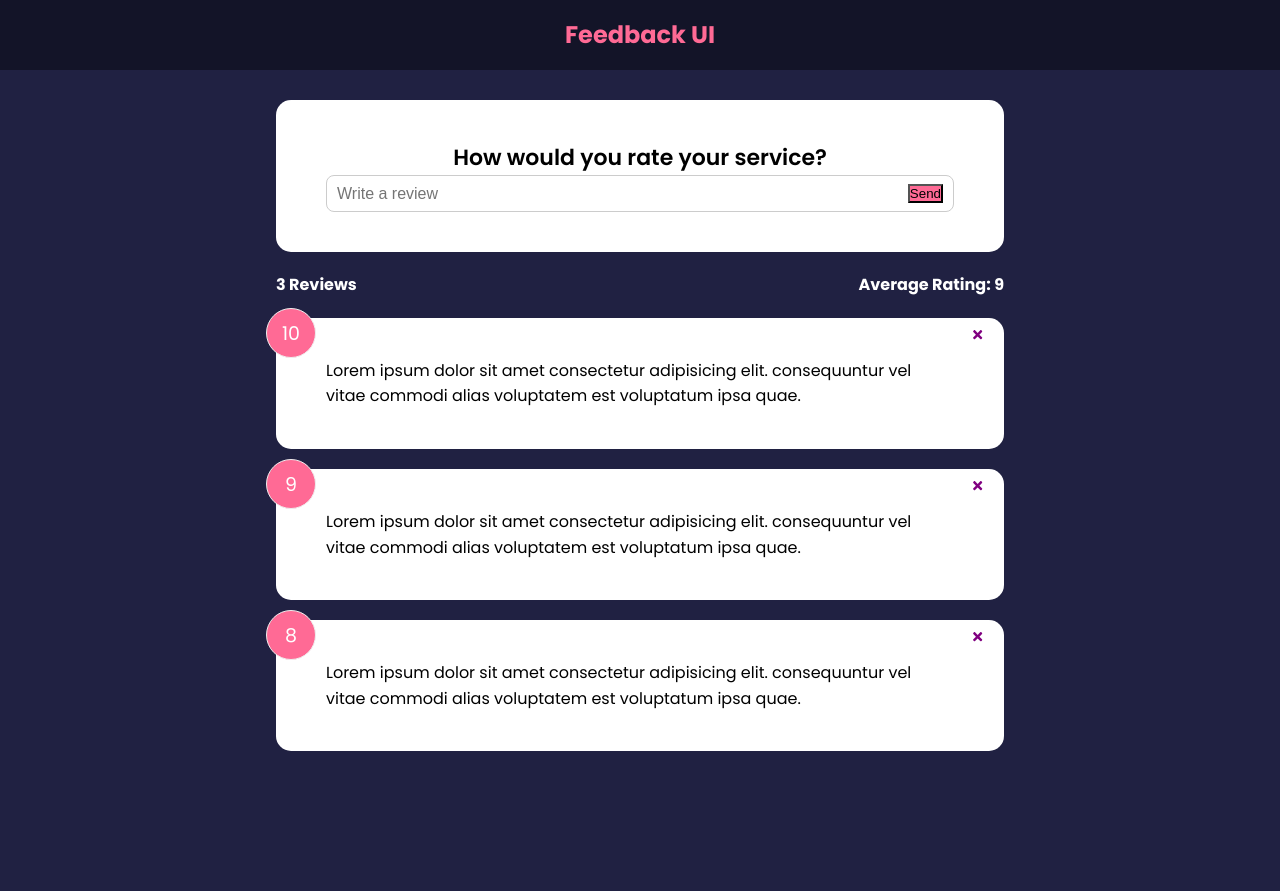
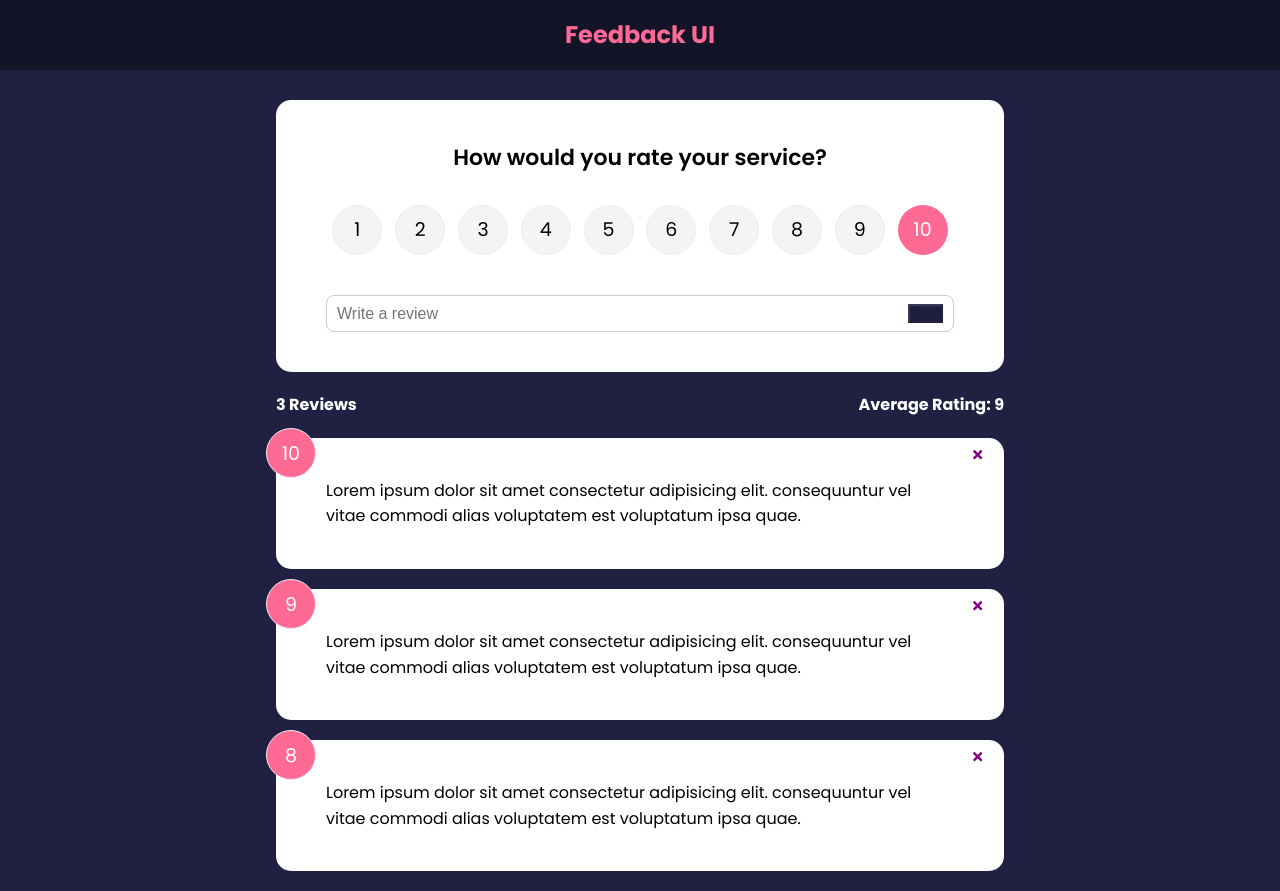
Before and after one commit to julianlk522/Feedback-App, a React (Create React App) app: page / in a window 1280 px wide. Before the commit the page ends 800 px from the top, so only its background shows below. Built offline with nearby package versions, Linux system fonts and the light colour scheme.

Commit message:
added real-time form validation and rating select component

```diff
--- a/src/components/FeedbackForm.jsx
+++ b/src/components/FeedbackForm.jsx
@@ -1,13 +1,32 @@
 import React from 'react'
+//components
 import Card from './shared/Card'
 import Button from './shared/Button'
+import RatingSelect from './RatingSelect'
+//hooks
 import { useState } from 'react'
 
 function FeedbackForm() {
 
     const [text, setText] = useState('')
+    const [btnDisabled, setBtnDisabled] = useState(true)
+    const [message, setMessage] = useState('')
+    const [rating, setRating] = useState(10)
 
     const handleTextChange = (e) => {
+        if(text === '') {
+            setBtnDisabled(true)
+            setMessage(null)
+
+        } else if (text !== '' && text.trim().length <= 10) {
+            setMessage('Text must be at least 10 characters')
+            setBtnDisabled(true)
+
+        } else {
+            setMessage(null)
+            setBtnDisabled(false)
+        }
+
         setText(e.target.value)
     }
 
@@ -15,11 +34,21 @@ function FeedbackForm() {
     <Card>
         <form>
             <h2>How would you rate your service?</h2>
+
+            <RatingSelect
+
+                select={setRating}
+                selected={rating}
+            />
+
             <div className='input-group'>
+
                 <input onChange={handleTextChange}type="text" placeholder="Write a review" value={text} />
-                <Button type='submit' version='secondary' >Send</Button>
+
+                <Button type='submit' isDisabled={btnDisabled}>Send</Button>
             </div>
         </form>
+        {message && <div className='message'>{message}</div>}
     </Card>
   )
 }
--- /dev/null
+++ b/src/components/RatingSelect.jsx
@@ -0,0 +1,34 @@
+import React from 'react'
+
+function RatingSelect({ select, selected }) {
+
+    const handleChange = (e) => {
+        select(+e.currentTarget.value)
+    }
+
+    const ratingElements = []
+
+    for (let i = 1; i <= 10; i++) {
+        ratingElements.push(
+            <li key={i}>
+                <input
+                    type='radio'
+                    id={`num${i}`}
+                    name="rating"
+                    value={i}
+                    onChange={handleChange}
+                    checked={selected === i}
+                />
+                <label htmlFor={`num${i}`}>{i}</label>
+            </li>
+        )
+    }
+
+    return (
+    <ul className='rating'>
+        {ratingElements}
+    </ul>
+  )
+}
+
+export default RatingSelect
```
